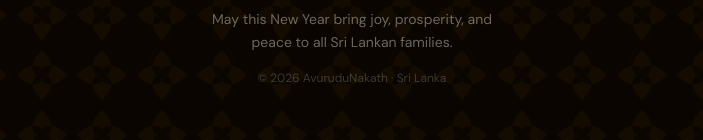
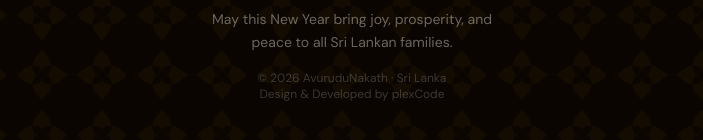
Before and after one commit to ThisaraAriyawansha/avurudu-nakath, a Next.js app: page / in a window 1280 px wide. Shown: the part 2295-2435 px from the top of the page, without its empty margins (288-991 px from the left). Built offline with nearby package versions, Linux system fonts and the light colour scheme.

Commit message:
Update footer

```diff
--- a/app/page.tsx
+++ b/app/page.tsx
@@ -251,7 +251,8 @@ export default function Home() {
             {content.footer}
           </p>
           <p className="text-xs mt-4" style={{ color: "rgba(255,255,255,0.2)" }}>
-            © 2026 AvuruduNakath · Sri Lanka
+            © 2026 AvuruduNakath · Sri Lanka <br />
+            Design & Developed by plexCode
           </p>
         </footer>
       </div>
```
